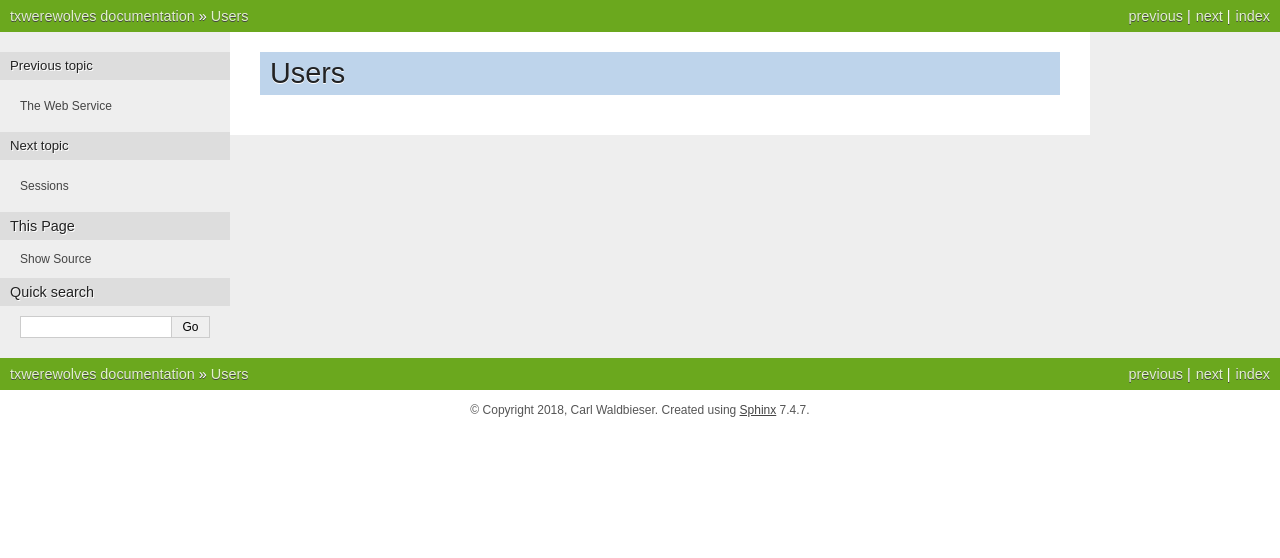
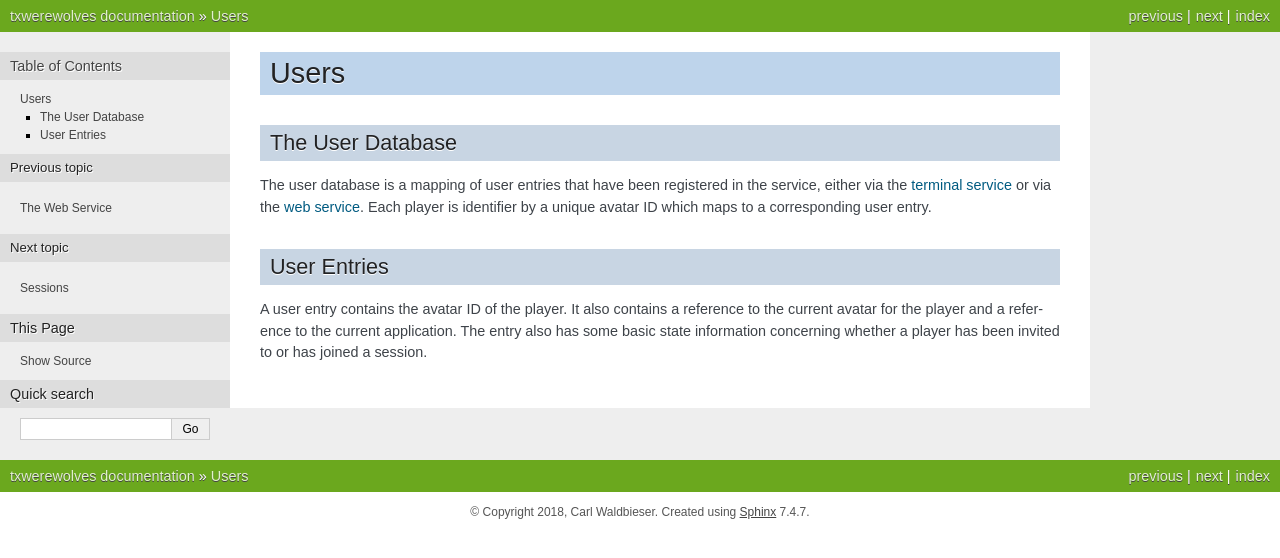
Before and after one commit to cwaldbieser/txwerewolves, a Sphinx documentation site: the page built from docs/tech/07_users.rst, in a window 1280 px wide. Shown: the top 558 px of the page. Built offline with Sphinx 7.4.7, drawn with Linux system fonts in a browser that asks for light colours.

Commit message:
Added tech docs for the user registry.

```diff
--- a/docs/tech/07_users.rst
+++ b/docs/tech/07_users.rst
@@ -1,3 +1,24 @@
+
+.. _users:
+
 =====
 Users
 =====
+
+-----------------
+The User Database
+-----------------
+
+The user database is a mapping of user entries that have been registered in the
+service, either via the :ref:`terminal service <terminal-service>` or via the
+:ref:`web service <web-service>`.  Each player is identifier by a unique
+avatar ID which maps to a corresponding user entry.
+
+------------
+User Entries
+------------
+
+A user entry contains the avatar ID of the player.  It also contains a reference
+to the current avatar for the player and a reference to the current application.
+The entry also has some basic state information concerning whether a player has
+been invited to or has joined a session.
```
